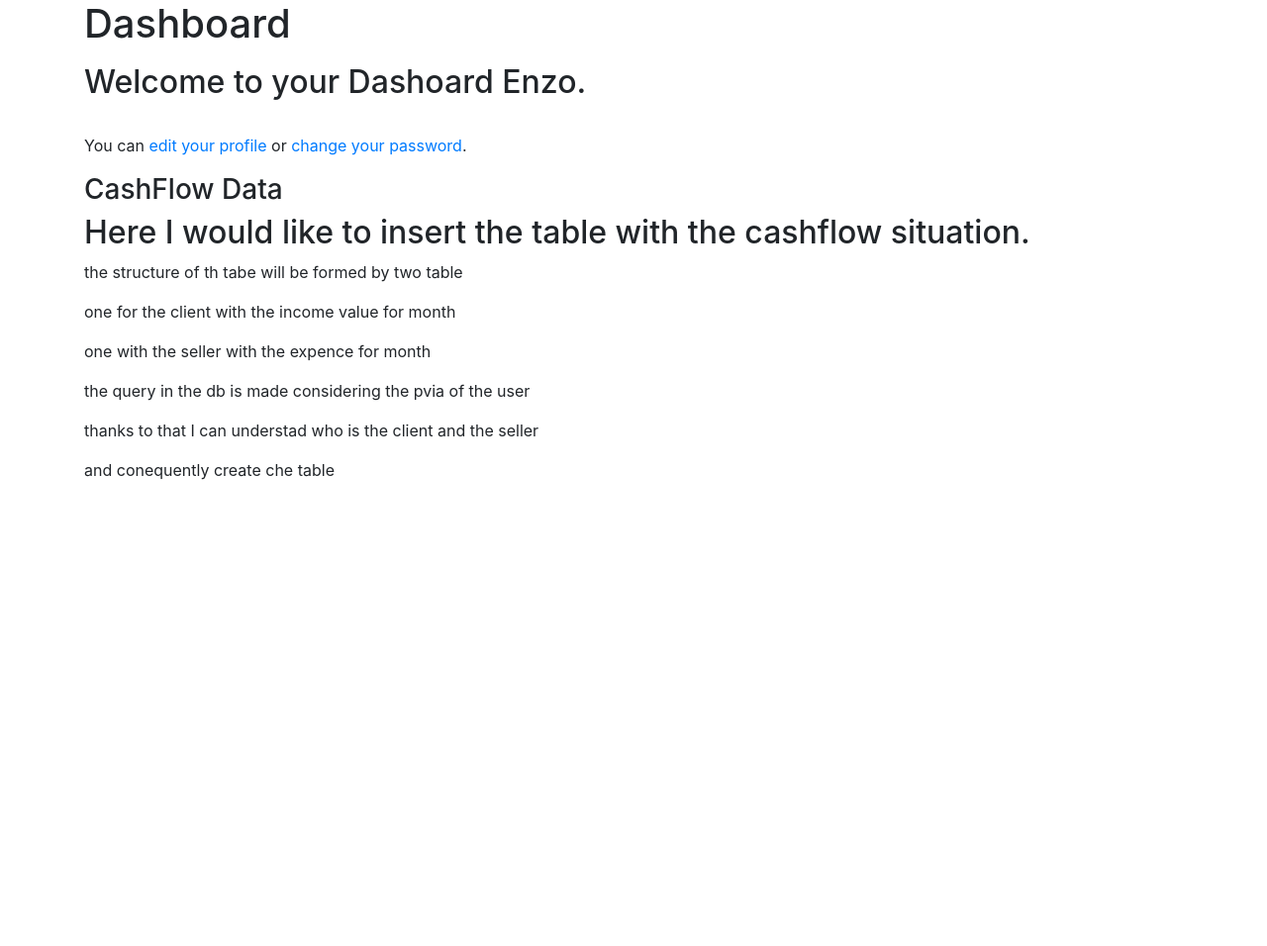
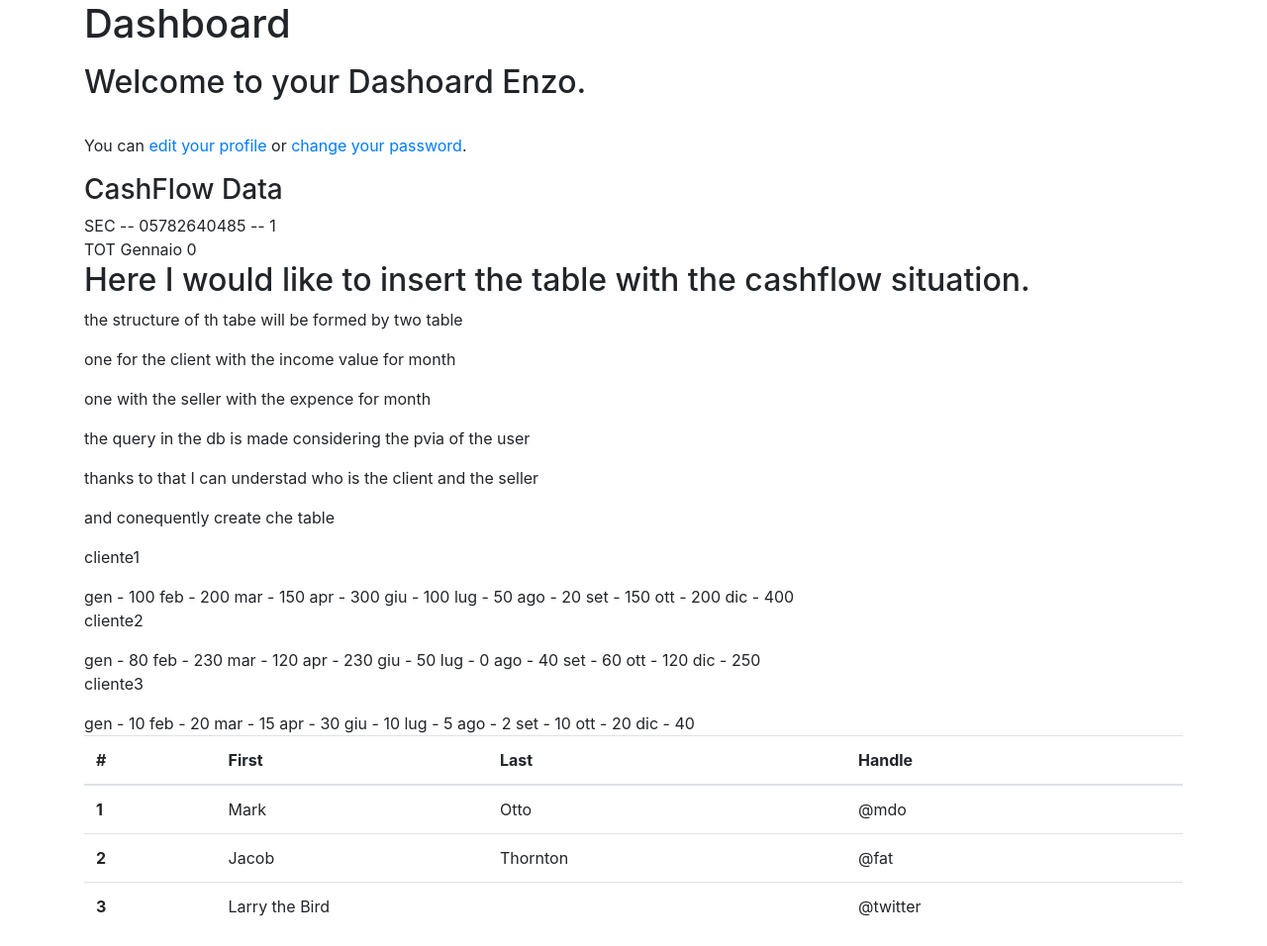
Before and after one commit to exploevo/cashflow-DJCF, a Django app: page / in a window 1280 px wide. Shown: the part 80-1036 px from the top of the page at 99% size. Before the commit the page ends 565 px from the top, so only its background shows below. Run offline with Django 4.2, Linux system fonts and the light colour scheme; a user stored in the database is signed in; data comes from the database, SQL or seed files in the repository; both versions use the stored data as it was after the commit; parts of the project's set-up code (start-up, migrations or seed data) failed here and were passed over; some libraries are stand-ins or nearby versions.

Commit message:
Update some front end issue start creating table in dashboard

```diff
--- a/cashflow/forms.py
+++ b/cashflow/forms.py
@@ -13,7 +13,7 @@ class UserRegistrationForm(forms.ModelForm):
 
     class Meta:
         model = User
-        fields = ['username', 'first_name', 'email']
+        fields = ['username', 'first_name', 'last_name', 'email']
     def clean_password2(self):
         cd = self.cleaned_data
         if cd['password'] != cd['password2']:
--- a/cashflow/models.py
+++ b/cashflow/models.py
@@ -19,7 +19,7 @@ class Profile(models.Model):
     photo = models.ImageField(upload_to='users/%Y/%m/%d/', blank=True)
 
     def __str__(self):
-        return f'Profile of {self.user.username}'
+        return f'Profile of {self.user.username} {self.piva}'
 
 # Create your models (tables) here.
 class Client(models.Model):
@@ -89,6 +89,7 @@ class Invoice(models.Model):
     client = models.ForeignKey(Client, on_delete=models.CASCADE, related_name='invoices', blank=True)
     supplier = models.ForeignKey(Supplier, on_delete=models.CASCADE, related_name='invoices', blank=True)
 
+
     class Meta:
         ordering = ['date_invoice', 'date_payment']
 
--- a/cashflow/views.py
+++ b/cashflow/views.py
@@ -27,7 +27,50 @@ def index(request):
 
 @login_required
 def dashboard(request):
-    return render(request, 'cashflow/dashboard.html', {'section' : 'dashboard'})
+    #inserire un try except per reindirizzare (redirect) su messaggio di contatto.
+    #potresti non trovare nessun record perché la partita Iva è inserita errata
+    piva_u = Profile.objects.get(user = request.user)
+    user_r = request.user
+    gennaio = Invoice.objects.filter(date_payment__year = 2022, date_payment__month = 1, supplier__piva = piva_u)
+    tot_gennaio = 0
+    for invoice in gennaio:
+        tot_gennaio += invoice.amount_invoice
+    vendite_per_mese = {
+        'cliente1': [{'gen': 100,
+                    'feb': 200,
+                    'mar': 150,
+                    'apr': 300,
+                    'giu': 100,
+                    'lug': 50,
+                    'ago': 20,
+                    'set': 150,
+                    'ott': 200,
+                    'dic': 400}],
+        'cliente2': [{'gen': 80,
+                    'feb': 230,
+                    'mar': 120,
+                    'apr': 230,
+                    'giu': 50,
+                    'lug': 0,
+                    'ago': 40,
+                    'set': 60,
+                    'ott': 120,
+                    'dic': 250}],
+        'cliente3': [{'gen': 10,
+                    'feb': 20,
+                    'mar': 15,
+                    'apr': 30,
+                    'giu': 10,
+                    'lug': 5,
+                    'ago': 2,
+                    'set': 10,
+                    'ott': 20,
+                    'dic': 40}]
+    }
+    return render(request, 'cashflow/dashboard.html', {'piva_u' : piva_u,
+                                                        'user_r' : user_r,
+                                                        'tot_gennaio' : tot_gennaio,
+                                                        'vendite' : vendite_per_mese})
 
 @login_required
 def edit(request):
@@ -71,7 +114,8 @@ def register(request):
             messages.success(request, "Profile Successfully Created!")
             return render(request,
                           'cashflow/register_done.html',
-                          {'new_user': new_user})
+                          {'new_user': new_user,
+                          })
     else:
         user_form = UserRegistrationForm()
         profile_form = ProfileEditForm()
@@ -113,7 +157,7 @@ def add_xml_file(request):
                     messages.error(request, f"<h2>{file.name} Is not a valid File stopped! </h2>")
                     return redirect('cashflow-index')
 
-        return redirect('cashflow-index')
+        return redirect('dashboard')
     else:
         form = XMLForm()
 
--- a/templates/base.html
+++ b/templates/base.html
@@ -9,7 +9,7 @@
     <!-- Bootstrap CSS -->
     <link rel="stylesheet" href="https://cdn.jsdelivr.net/npm/bootstrap@4.0.0/dist/css/bootstrap.min.css" integrity="sha384-Gn5384xqQ1aoWXA+058RXPxPg6fy4IWvTNh0E263XmFcJlSAwiGgFAW/dAiS6JXm" crossorigin="anonymous">
 
-    <link href="{% static 'headers.css' %}" rel="stylesheet">
+    <link href="{% static 'global.css' %}" rel="stylesheet">
     <title>{% block title %}Page{% endblock %} | MyWebsite.com</title>
   </head>
   <body>
@@ -41,11 +41,10 @@
       {% include 'messages.html' %}
     {% block content %}{% endblock %}
     </div>
-<!-- Optional JavaScript -->
+    <!-- Optional JavaScript -->
     <!-- jQuery first, then Popper.js, then Bootstrap JS -->
     <script src="https://code.jquery.com/jquery-3.2.1.slim.min.js" integrity="sha384-KJ3o2DKtIkvYIK3UENzmM7KCkRr/rE9/Qpg6aAZGJwFDMVNA/GpGFF93hXpG5KkN" crossorigin="anonymous"></script>
     <script src="https://cdn.jsdelivr.net/npm/popper.js@1.12.9/dist/umd/popper.min.js" integrity="sha384-ApNbgh9B+Y1QKtv3Rn7W3mgPxhU9K/ScQsAP7hUibX39j7fakFPskvXusvfa0b4Q" crossorigin="anonymous"></script>
     <script src="https://cdn.jsdelivr.net/npm/bootstrap@4.0.0/dist/js/bootstrap.min.js" integrity="sha384-JZR6Spejh4U02d8jOt6vLEHfe/JQGiRRSQQxSfFWpi1MquVdAyjUar5+76PVCmYl" crossorigin="anonymous"></script>
-
   </body>
 </html>
--- a/templates/cashflow/counter.html
+++ b/templates/cashflow/counter.html
@@ -6,7 +6,7 @@
 <div class="row">
     <div class="col">
         <h1>Number f words</h1>
-        <p>{{number }}</p>
+        <p>{{ number }}</p>
     </div>
 </div>
 {% endblock %}
--- a/templates/cashflow/dashboard.html
+++ b/templates/cashflow/dashboard.html
@@ -8,6 +8,8 @@
         or <a href="{% url "password_change" %}">change your password</a>.</p>
     <h3>CashFlow Data</h3>
     <div>
+        SEC -- {{ piva_u.piva }} -- {{ user_r.id }} <br>
+        TOT Gennaio {{ tot_gennaio }}
         <h2>Here I would like to insert the table with the
             cashflow situation.
         </h2>
@@ -18,4 +20,44 @@
         <p>thanks to that I can understad who is the client and the seller</p>
         <p>and conequently create che table</p>
     </div>
+    <div>
+            {% for key, value in vendite.items %}
+            <p>{{ key }}</p>
+                {% for v in value %}
+                    {% for k, va in v.items %}
+                        {{ k }} - {{ va }}
+                    {% endfor %}
+                {% endfor %}
+            {% endfor %}
+
+          <table class="table table-hover">
+            <thead>
+              <tr>
+                <th scope="col">#</th>
+                <th scope="col">First</th>
+                <th scope="col">Last</th>
+                <th scope="col">Handle</th>
+              </tr>
+            </thead>
+            <tbody>
+              <tr>
+                <th scope="row">1</th>
+                <td>Mark</td>
+                <td>Otto</td>
+                <td>@mdo</td>
+              </tr>
+              <tr>
+                <th scope="row">2</th>
+                <td>Jacob</td>
+                <td>Thornton</td>
+                <td>@fat</td>
+              </tr>
+              <tr>
+                <th scope="row">3</th>
+                <td colspan="2">Larry the Bird</td>
+                <td>@twitter</td>
+              </tr>
+            </tbody>
+          </table>
+    </div>
 {% endblock%}
--- a/templates/navbar.html
+++ b/templates/navbar.html
@@ -26,7 +26,7 @@
               </a>
             </li>
             <li>
-              <a href="{% url "edit" %}" class="nav-link text-white">
+              <a href="{% url 'edit' %}" class="nav-link text-white">
                 <svg class="bi d-block mx-auto mb-1" width="24" height="24"><use xlink:href="#grid"/></svg>
                 Edit Profile
               </a>
--- a/templates/registration/login.html
+++ b/templates/registration/login.html
@@ -17,8 +17,10 @@
 <div class="login-form">
     <form method="post">
         {% csrf_token %}
-        {{ form.as_p }}
-        <button type="submit">Log In</button>
+        <table class="table table-hover">
+        {{ form }}
+        </table>
+        <button type="submit" class="btn btn-success">Log In</button>
     </form>
     <p>
         <a href="{% url 'password_reset' %}">Forgotten your password?</a>
--- a/templates/registration/password_change_done.html
+++ b/templates/registration/password_change_done.html
@@ -3,6 +3,10 @@
 {% block title %}Password changed{% endblock %}
 
 {% block content %}
+<div class="row">
+    <div class="col">
     <h1>Password changed</h1>
     <p>Your password has been successfully changed.</p>
+    </div>
+</div>
 {% endblock %}
--- a/templates/registration/password_reset_complete.html
+++ b/templates/registration/password_reset_complete.html
@@ -3,9 +3,12 @@
 {% block title %}Password Reset{% endblock %}
 
 {% block content %}
+<div class="row">
+    <div class="col">
     <h1>Password Set</h1>
         <p>Your password has been set
             You can <a href="{% url 'login' %}">Log In now</a>
         </p>
-
+    </div>
+</div>
 {% endblock %}
--- a/templates/registration/password_reset_confirm.html
+++ b/templates/registration/password_reset_confirm.html
@@ -8,7 +8,9 @@
         <p>Please enter your new password twice:</p>
         <form method="post">
             {% csrf_token %}
-            {{ form.as_p }}
+            <table class="table table-hover">
+            {{ form }}
+            </table>
             <p><input type="submit" value="Change my password"></p>
         </form>
     {% else %}
--- a/templates/registration/password_reset_done.html
+++ b/templates/registration/password_reset_done.html
@@ -2,8 +2,12 @@
 {% block title %}Reset Your Password{% endblock %}
 
 {% block content %}
+<div class="row">
+    <div class="col">
     <h1>Reset Your password</h1>
     <p>We've emailed you instructions for setting your password.</p>
     <p>If you don't receive an email, please make sure you've antered the correct address
     </p>
+    </div>
+</div>
 {% endblock %}
--- a/templates/registration/password_reset_form.html
+++ b/templates/registration/password_reset_form.html
@@ -7,7 +7,9 @@
     <p>Enter your e-mail address to obtain a new password!</p>
     <form method="post">
         {% csrf_token %}
-        {{ form.as_p }}
+        <table class="table table-hover">
+        {{ form }}
+        </table>
     <p><input type="submit" value="Send e-mail"></p>
     </form>
 {% endblock %}
```
Also changed, not shown: templates/cashflow/add_xml_file.html (+5 -2 lines), templates/cashflow/edit.html (+5 -3 lines), templates/registration/password_change_form.html (+16 -7 lines), db.sqlite3, static/global.css (renamed from static/headers.css).
